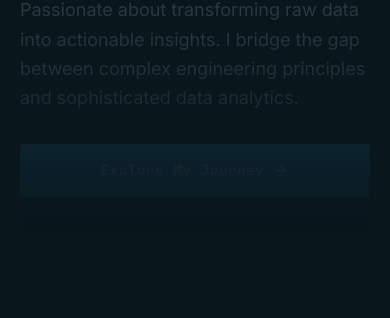
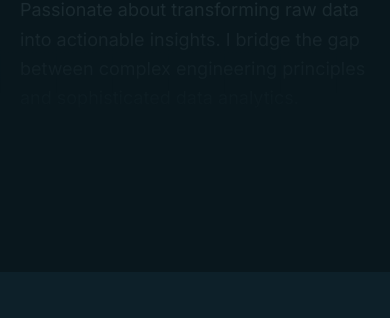
Before and after one commit to Nima-vd/Portfolio, a React (Vite) app: page / in a window 390 px wide. Shown: the part 852-1170 px from the top of the page. Built offline with nearby package versions, Linux system fonts and the light colour scheme.

Commit message:
remove explore journey and download resume

```diff
--- a/src/components/Hero.jsx
+++ b/src/components/Hero.jsx
@@ -56,22 +56,6 @@ export default function Hero() {
             sophisticated data analytics.
           </motion.p>
 
-          <div className="hero-copy flex flex-col sm:flex-row gap-stack-sm opacity-100">
-            <MagneticButton
-              className="relative z-10 bg-[#2d9cdb] text-white px-8 py-4 rounded-lg font-label-md text-label-md text-center shadow-lg shadow-[#2d9cdb]/20 hover:bg-[#51e0bb] hover:text-[#061218] transition-all flex items-center justify-center gap-2"
-              href="#about"
-            >
-              Explore My Journey <ArrowRight size={17} />
-            </MagneticButton>
-
-            <MagneticButton
-              className="relative z-10 border border-[#6f9eaa] bg-[#10232c] text-white px-8 py-4 rounded-lg font-label-md text-label-md text-center shadow-lg shadow-black/20 hover:border-[#51e0bb] hover:bg-[#173944] transition-all flex items-center justify-center gap-2"
-              href="#"
-            >
-              Download Resume <Download size={16} />
-            </MagneticButton>
-          </div>
-
         </motion.div>
       </div>
       <motion.div animate={{ y: [0, 9, 0] }} transition={{ duration: 2.2, repeat: Infinity, ease: 'easeInOut' }} className="absolute bottom-10 left-1/2 -translate-x-1/2 text-secondary flex flex-col items-center gap-2">
```
